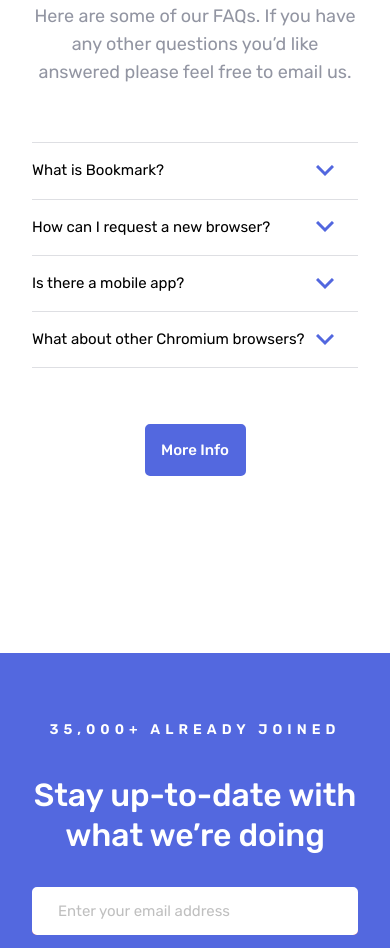
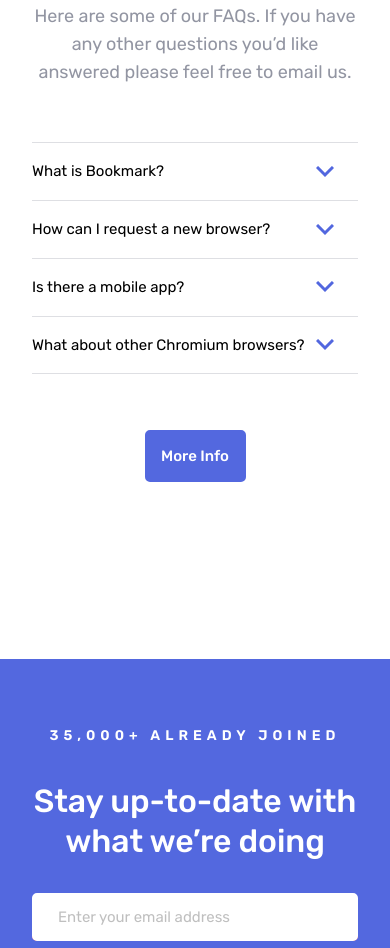
Before and after one commit to developer-ruben/Bookmark-landing-page, a plain HTML site: page index.html in a window 390 px wide. Shown: the part 3677-4625 px from the top of the page. Drawn offline with Linux system fonts and the light colour scheme.

Commit message:
relace duplicated letter spacing with line height

```diff
--- a/style.css
+++ b/style.css
@@ -775,12 +775,12 @@ button {
   }
 
   .header .nav {
-    width: 100%;
     position: absolute;
     top: 105px;
     transform: translateY(-200%);
     z-index: 6;
     transition: transform 0.8s ease-in-out;
+    width: 100%;
     max-width: calc(100% - 160px);
   }
 
@@ -943,9 +943,9 @@ button {
 
   .features-section .container::after {
     top: 500px;
+    left: -269px;
     width: 577px;
     height: 203px;
-    left: -269px;
   }
 
   .section__header {
@@ -996,15 +996,15 @@ button {
   .faq-section .container {
     display: flex;
     flex-direction: column;
+    align-items: center;
     gap: var(--spacing-700);
-    align-items: center;
   }
 
   .faq__question {
     font-weight: var(--text-preset-2-mobile-regular-font-weight);
     font-size: var(--text-preset-2-mobile-regular-font-size);
+    line-height: var(--text-preset-2-mobile-regular-line-height);
     letter-spacing: var(--text-preset-2-mobile-regular-letter-spacing);
-    letter-spacing: var(--text-preset-2-mobile-regular-line-height);
   }
 
   .faq {
```
